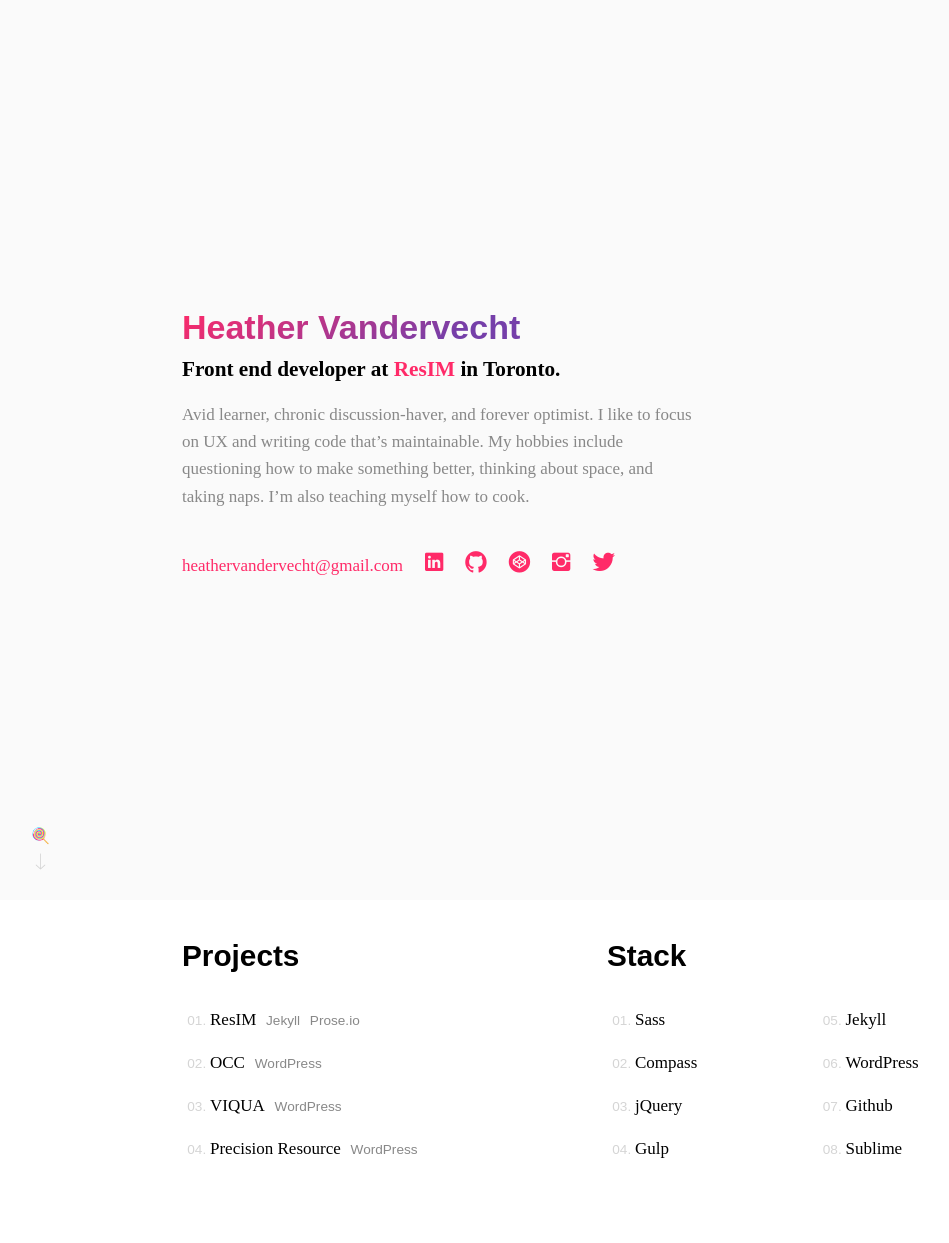
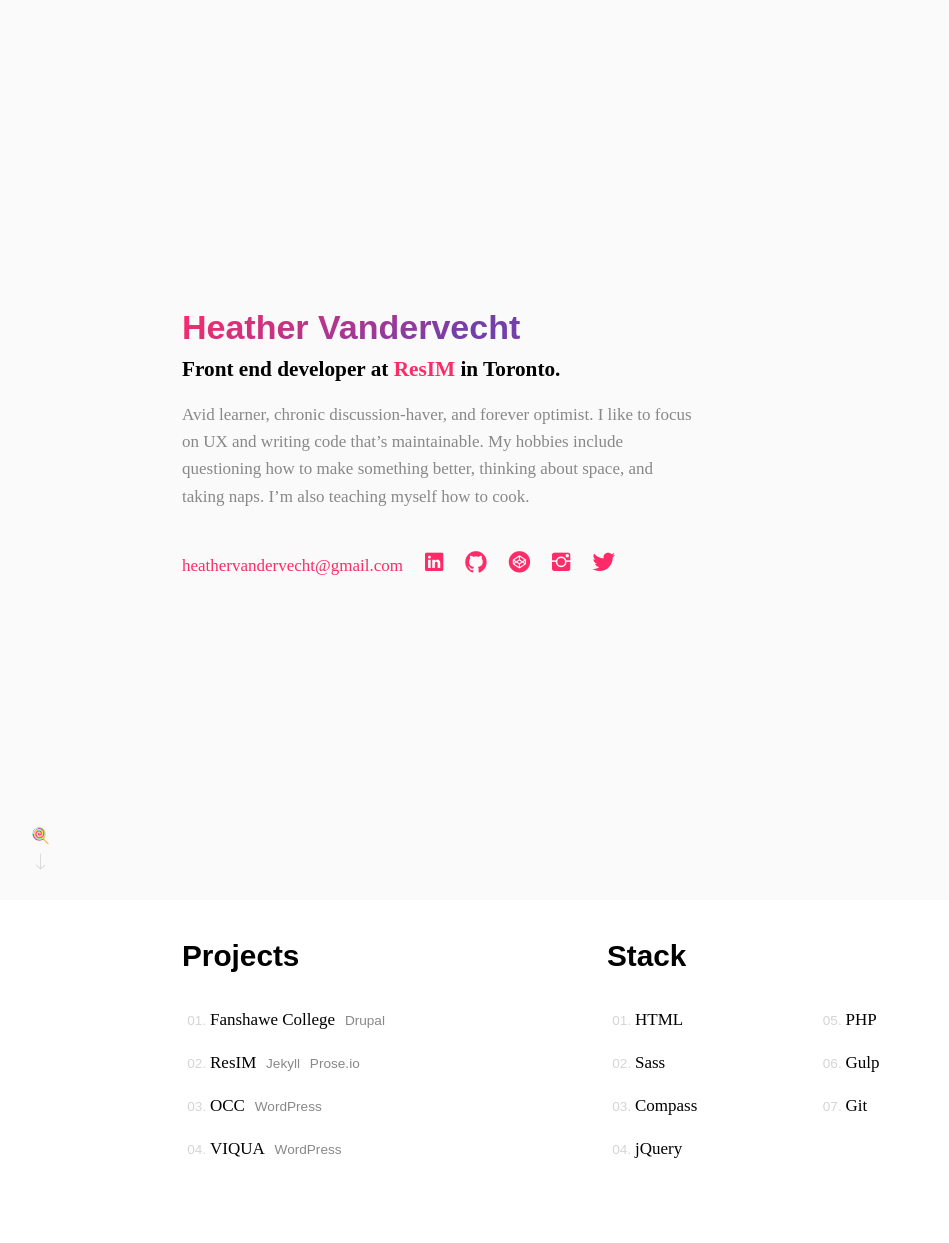
Before and after one commit to heathervv/portfolio-2016, a Jekyll site: the page built from index.html, in a window 1280 px wide. Shown: the whole page, without its empty margins (33-982 px from the left). Built offline with Jekyll 4.4.1, drawn with Linux system fonts in a browser that asks for light colours; some web fonts are replaced; after the commit the page ends 1208 px from its top, so only the background shows below that.

Commit message:
Update content

```diff
--- a/_includes/details.html
+++ b/_includes/details.html
@@ -3,6 +3,14 @@
         <div class="work">
             <h2 class="details__title">Projects</h2>
             <ol class="details__list">
+                <li class="details__link">
+                    <h4 class="details__project">
+                        <a target="_blank" href="http://fanshawec.ca">Fanshawe College</a>
+                    </h4>
+                    <ul class="tags">
+                        <li>Drupal</li>
+                    </ul>
+                </li>
                 <li class="details__link">
                     <h4 class="details__project">
                         <a target="_blank" href="http://res.im">ResIM</a>
@@ -28,14 +36,6 @@
                         <li>WordPress</li>
                     </ul>
                 </li>
-                <li class="details__link">
-                    <h4 class="details__project">
-                        <a target="_blank" href="http://precisionresource.com">Precision Resource</a>
-                    </h4>
-                    <ul class="tags">
-                        <li>WordPress</li>
-                    </ul>
-                </li>
             </ol>
         </div>
         <div class="stack">
@@ -44,42 +44,37 @@
                 <ol class="details__list">
                     <li class="details__link">
                         <h4 class="details__project">
-                            <a target="_blank" href="http://sass-lang.com/">Sass</a>
+                            HTML
                         </h4>
                     </li>
                     <li class="details__link">
                         <h4 class="details__project">
-                            <a target="_blank" href="http://compass-style.org/">Compass</a>
+                            Sass
                         </h4>
                     </li>
                     <li class="details__link">
                         <h4 class="details__project">
-                            <a target="_blank" href="https://jquery.com/">jQuery</a>
+                            Compass
                         </h4>
                     </li>
                     <li class="details__link">
                         <h4 class="details__project">
-                            <a target="_blank" href="http://gulpjs.com/">Gulp</a>
+                            jQuery
                         </h4>
                     </li>
                     <li class="details__link">
                         <h4 class="details__project">
-                            <a target="_blank" href="http://jekyllrb.com/">Jekyll</a>
+                            PHP
                         </h4>
                     </li>
                     <li class="details__link">
                         <h4 class="details__project">
-                            <a target="_blank" href="https://wordpress.org/">WordPress</a>
+                            Gulp
                         </h4>
                     </li>
                     <li class="details__link">
                         <h4 class="details__project">
-                            <a target="_blank" href="http://github.com">Github</a>
-                        </h4>
-                    </li>
-                    <li class="details__link">
-                        <h4 class="details__project">
-                            <a target="_blank" href="http://www.sublimetext.com/">Sublime</a>
+                            Git
                         </h4>
                     </li>
                 </ol>
```
Also changed, not shown: _sass/layout/_details.scss (+8 -3 lines), css/main.css.
